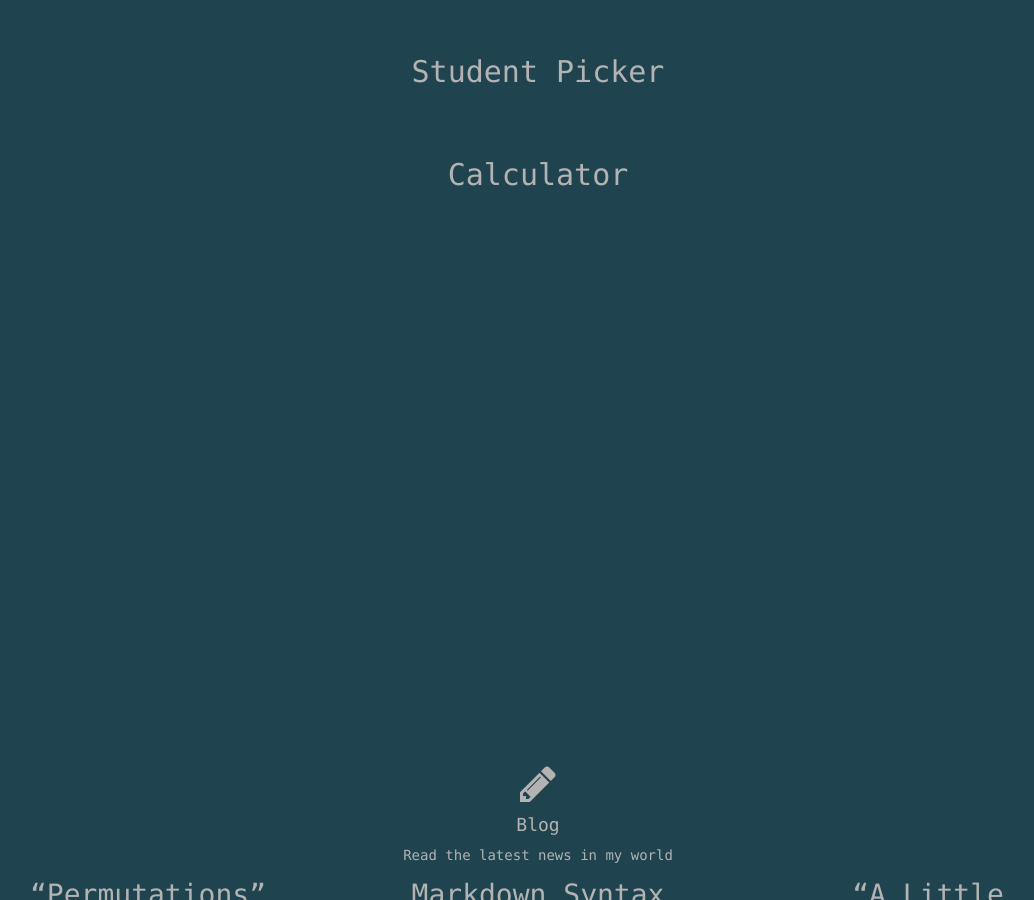
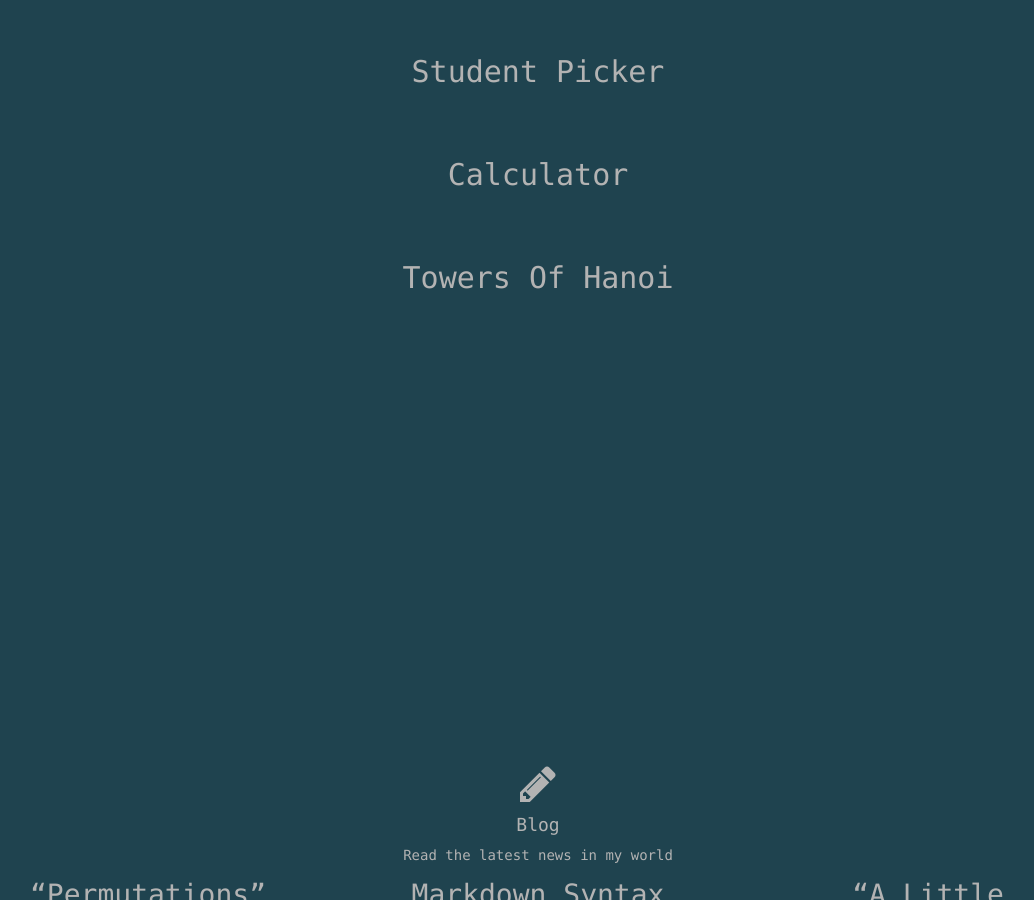
Before and after one commit to patrickshaughnessy/patrickshaughnessy.github.io, a Jekyll site: the page built from index.html, in a window 1280 px wide and 900 px high, scrolled down 1937 px. Shown: the whole window, without its empty margins (102-1136 px from the left). Built offline with Jekyll 4.4.1, drawn with Linux system fonts in a browser that asks for light colours; nearby versions of some CDN libraries; comment, search, counter and statistics services are not loaded.

Commit message:
add Towers of Hanoi game

```diff
--- a/index.html
+++ b/index.html
@@ -103,6 +103,10 @@ layout: default
             <h2><a href="/studentPicker/index.html">Student Picker</a></h2>
             <br><br>
             <h2><a href="/calculator/index.html">Calculator</a></h2>
+            <br><br>
+            <h2>
+              <a href="http://patrickshaughnessy.github.io/Towers-of-Hanoi/">Towers Of Hanoi</a>
+            </h2>
 
           </div>
         </div>
```
